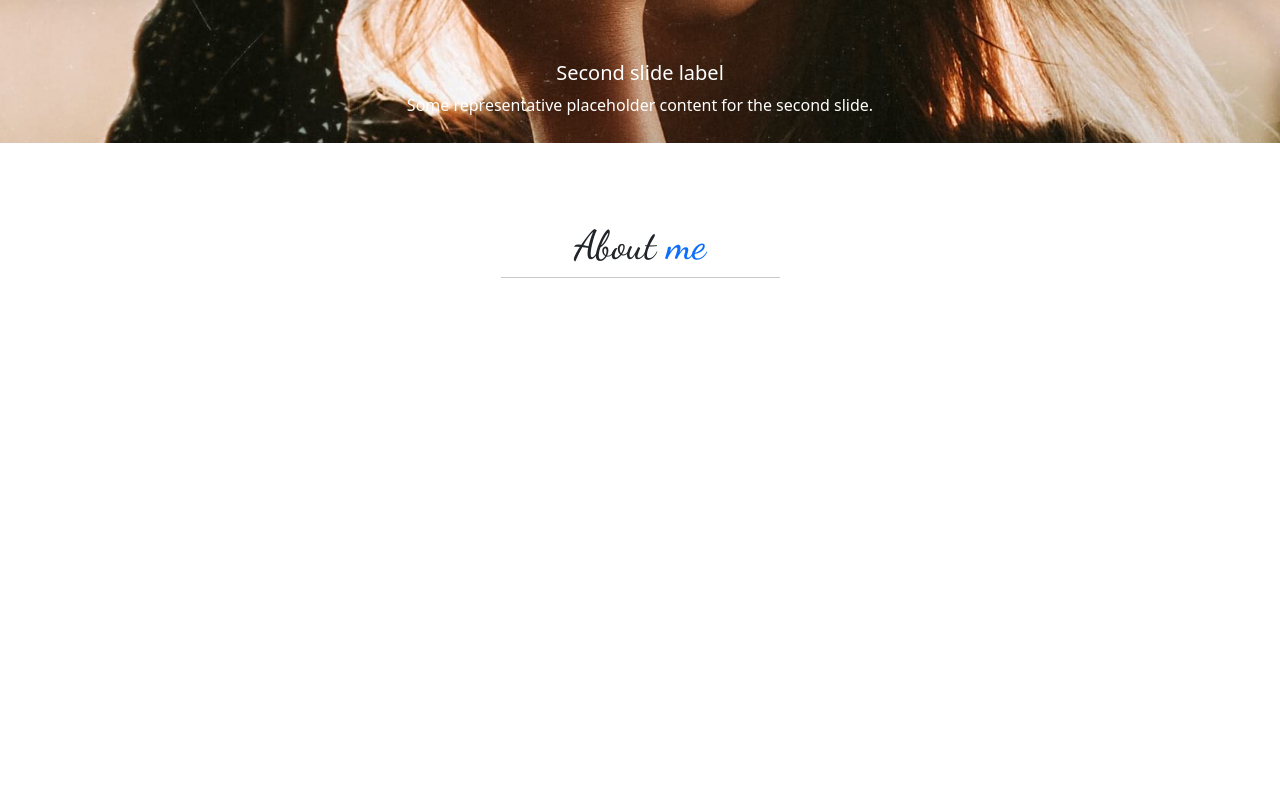
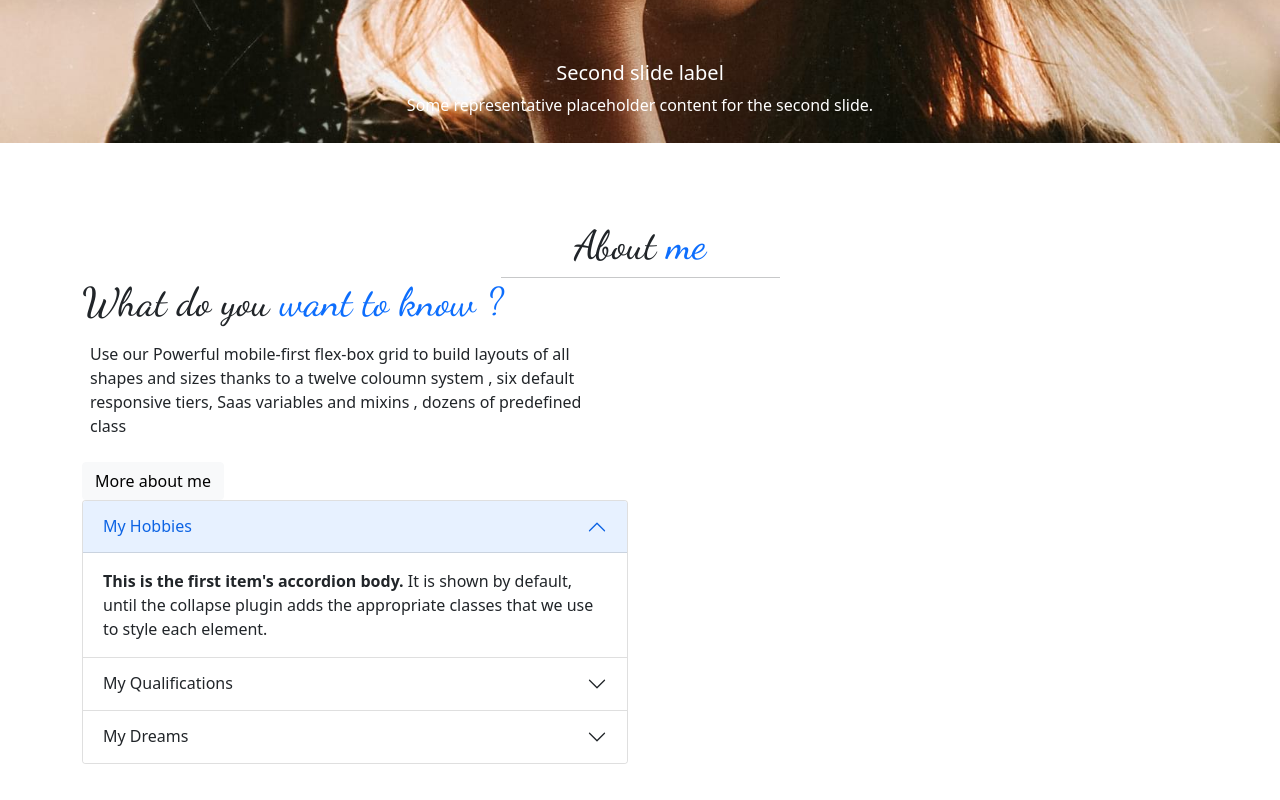
Before and after one commit to AsadUllahShaikh123/Technoweb-Design, a plain HTML site: page index.html in a window 1280 px wide. Shown: the part 542-1342 px from the top of the page. Before the commit the page ends 868 px from the top, so only its background shows below. Drawn offline with nearby package versions, Linux system fonts and the light colour scheme.

Commit message:
added acordion

```diff
--- a/index.html
+++ b/index.html
@@ -165,22 +165,113 @@
       </div>
     </header>
 
-
     <section class="about my-5">
-      <div class="container text-center">
-        <div>
+      <div class="container">
+        <div class="text-center">
           <h1>About <span class="text-primary">me</span></h1>
-          <hr class="w-25 m-auto"/>
+          <hr class="w-25 m-auto" />
         </div>
         <!-- Grid  -->
 
         <div class="row">
           <!-- it will occupy 12 col upto the md breakpoint and after md it will 6  -->
+          <div class="col-12 col-md-6">
+            <h1>
+              What do you <span class="text-primary">want to know ?</span>
+            </h1>
+            <p class="p-2">
+              Use our Powerful mobile-first flex-box grid to build layouts of
+              all shapes and sizes thanks to a twelve coloumn system , six
+              default responsive tiers, Saas variables and mixins , dozens of
+              predefined class
+            </p>
+            <button type="button" class="btn btn-light">More about me</button>
+            <!-- Accordion -->
+            <div class="accordion" id="accordionExample">
+              <div class="accordion-item">
+                <h2 class="accordion-header" id="headingOne">
+                  <button
+                    class="accordion-button"
+                    type="button"
+                    data-bs-toggle="collapse"
+                    data-bs-target="#collapseOne"
+                    aria-expanded="true"
+                    aria-controls="collapseOne"
+                  >
+                    My Hobbies
+                  </button>
+                </h2>
+                <div
+                  id="collapseOne"
+                  class="accordion-collapse collapse show"
+                  aria-labelledby="headingOne"
+                  data-bs-parent="#accordionExample"
+                >
+                  <div class="accordion-body">
+                    <strong>This is the first item's accordion body.</strong> It
+                    is shown by default, until the collapse plugin adds the
+                    appropriate classes that we use to style each element.
+                  </div>
+                </div>
+              </div>
+              <div class="accordion-item">
+                <h2 class="accordion-header" id="headingTwo">
+                  <button
+                    class="accordion-button collapsed"
+                    type="button"
+                    data-bs-toggle="collapse"
+                    data-bs-target="#collapseTwo"
+                    aria-expanded="false"
+                    aria-controls="collapseTwo"
+                  >
+                    My Qualifications
+                  </button>
+                </h2>
+                <div
+                  id="collapseTwo"
+                  class="accordion-collapse collapse"
+                  aria-labelledby="headingTwo"
+                  data-bs-parent="#accordionExample"
+                >
+                  <div class="accordion-body">
+                    <strong>This is the second item's accordion body.</strong>
+                    It is hidden by default, until the collapse plugin adds the
+                    appropriate classes that we use to style each element.
+                  </div>
+                </div>
+              </div>
+              <div class="accordion-item">
+                <h2 class="accordion-header" id="headingThree">
+                  <button
+                    class="accordion-button collapsed"
+                    type="button"
+                    data-bs-toggle="collapse"
+                    data-bs-target="#collapseThree"
+                    aria-expanded="false"
+                    aria-controls="collapseThree"
+                  >
+                    My Dreams
+                  </button>
+                </h2>
+                <div
+                  id="collapseThree"
+                  class="accordion-collapse collapse"
+                  aria-labelledby="headingThree"
+                  data-bs-parent="#accordionExample"
+                >
+                  <div class="accordion-body">
+                    <strong>This is the third item's accordion body.</strong> It
+                    is hidden by default, until the collapse plugin adds the
+                    appropriate classes that we use to style each element.
+                  </div>
+                </div>
+              </div>
+            </div>
+          </div>
           <div class="col-12 col-md-6"></div>
         </div>
       </div>
     </section>
-
 
     <!-- Bootstrap 5 JS LINKS  -->
     <script
```
